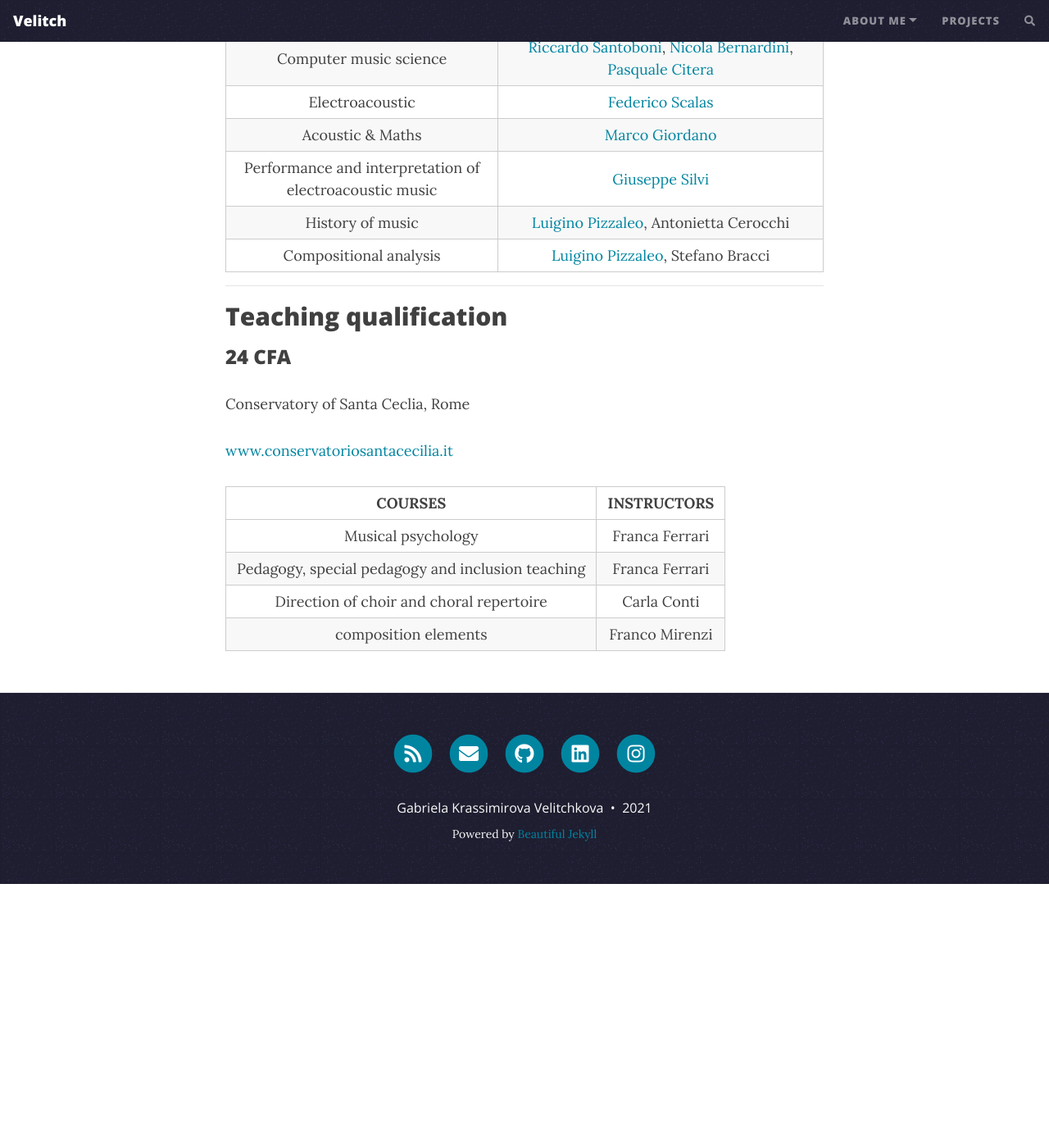
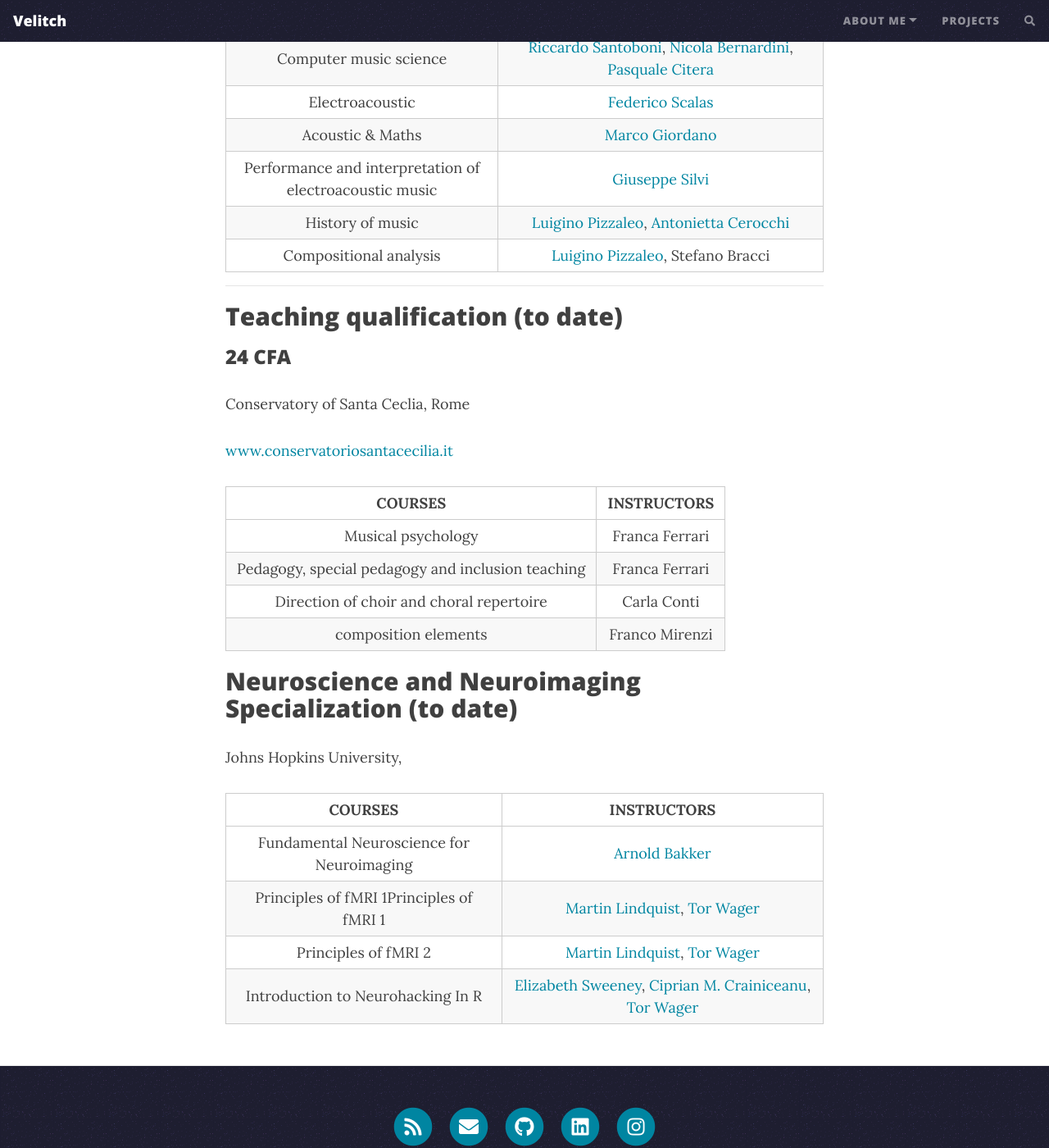
Before and after one commit to Velitch/velitch, a Jekyll site: the page built from pages/Education.md, in a window 1280 px wide and 1400 px high, scrolled down 559 px. Shown: the whole window at 82% size. Built offline with Jekyll 4.4.1, drawn with Linux system fonts in a browser that asks for light colours; nearby versions of some CDN libraries; comment, search, counter and statistics services are not loaded; before the commit the page ends 1637 px from its top, so only the background shows below that; some of the changed text lies outside the part shown.

Commit message:
Update Education.md

```diff
--- a/pages/Education.md
+++ b/pages/Education.md
@@ -5,7 +5,7 @@ subtitle:
 ---
 
 ## Electroacoustic composition
-###  Bachelor's degree
+###  Bachelor's degree & Master's degree (to date)
 
 Conservatory of Santa Ceclia, Rome
 
@@ -19,12 +19,12 @@ Conservatory of Santa Ceclia, Rome
 |Electroacoustic|[Federico Scalas](https://www.linkedin.com/in/federico-scalas-9a897835/)|
 |Acoustic & Maths|[Marco Giordano](https://www.linkedin.com/in/marco-giordano-2069721/?miniProfileUrn=urn%3Ali%3Afs_miniProfile%3AACoAAABSAaYBPASp7VwurWHgwgqPZCVT_5DPBec)|
 |Performance and interpretation of electroacoustic music|[Giuseppe Silvi](https://www.linkedin.com/in/giuseppesilvi/?miniProfileUrn=urn%3Ali%3Afs_miniProfile%3AACoAAAT9h6ABl5G90PgEevQCwOVo5Nf2GgLKjME)|
-|History of music|[Luigino Pizzaleo](https://www.linkedin.com/in/luigi-pizzaleo-23539320/?miniProfileUrn=urn%3Ali%3Afs_miniProfile%3AACoAAART0okBfHa63M5RNBZAqkk_v8x4ebTGMTk), Antonietta Cerocchi|
+|History of music|[Luigino Pizzaleo](https://www.linkedin.com/in/luigi-pizzaleo-23539320/?miniProfileUrn=urn%3Ali%3Afs_miniProfile%3AACoAAART0okBfHa63M5RNBZAqkk_v8x4ebTGMTk), [Antonietta Cerocchi](https://www.linkedin.com/in/antonietta-cerocchi-42734a110/)|
 |Compositional analysis|[Luigino Pizzaleo](https://www.linkedin.com/in/luigi-pizzaleo-23539320/?miniProfileUrn=urn%3Ali%3Afs_miniProfile%3AACoAAART0okBfHa63M5RNBZAqkk_v8x4ebTGMTk), Stefano Bracci|
 
 ______________
 
-## Teaching qualification
+## Teaching qualification (to date)
 ###  24 CFA
 
 Conservatory of Santa Ceclia, Rome
@@ -37,3 +37,17 @@ Conservatory of Santa Ceclia, Rome
 |Pedagogy, special pedagogy and inclusion teaching|Franca Ferrari|
 |Direction of choir and choral repertoire|Carla Conti|
 |composition elements|Franco Mirenzi|
+
+
+## Neuroscience and Neuroimaging Specialization (to date)
+
+Johns Hopkins University,
+
+[](https://www.coursera.org/specializations/computational-neuroscience)
+
+|COURSES|INSTRUCTORS|
+|:---:|:---:|
+|Fundamental Neuroscience for Neuroimaging|[Arnold Bakker](https://www.coursera.org/instructor/~27713092)|
+|Principles of fMRI 1Principles of fMRI 1|[Martin Lindquist](https://www.coursera.org/instructor/martinlindquist), [Tor Wager](https://www.coursera.org/instructor/~7303121)|
+|Principles of fMRI 2|[Martin Lindquist](https://www.coursera.org/instructor/martinlindquist), [Tor Wager](https://www.coursera.org/instructor/~7303121)|
+|Introduction to Neurohacking In R|[Elizabeth Sweeney](https://www.coursera.org/instructor/~2888342), [Ciprian M. Crainiceanu](https://www.coursera.org/instructor/~19543713),  [Tor Wager](https://www.coursera.org/instructor/~7303121)|
```
